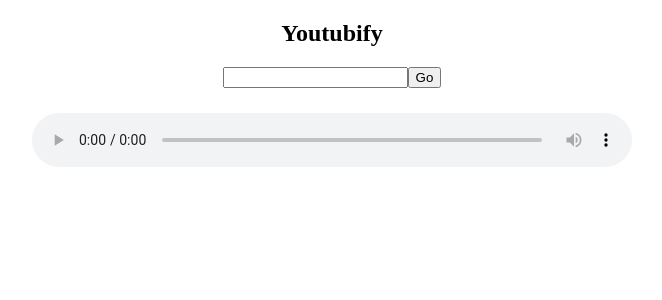
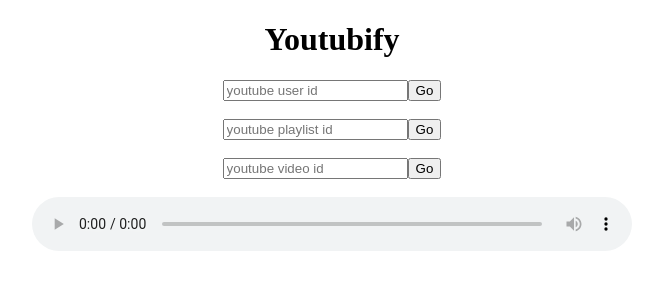
Before and after one commit to joaogsleite/youtubify, a React (Create React App) app: page / in a window 1280 px wide. Shown: the top 300 px of the page, without its empty margins (308-970 px from the left). Built offline with nearby package versions, Linux system fonts and the light colour scheme.

Commit message:
user playlists and videos

```diff
--- a/package.json
+++ b/package.json
@@ -38,5 +38,6 @@
       "last 1 firefox version",
       "last 1 safari version"
     ]
-  }
+  },
+  "devDependencies": {}
 }
--- a/src/App.css
+++ b/src/App.css
@@ -2,7 +2,10 @@
   text-align: center;
 }
 audio {
-  margin-top: 25px;
   width: 80%;
   max-width: 600px;
 }
+ul {
+  padding: 0;
+  list-style: none;
+}
--- a/src/App.tsx
+++ b/src/App.tsx
@@ -1,22 +1,68 @@
 import React, { useCallback, useState } from 'react';
 import './App.css';
-import { getDownloadUrl } from './services/youtube';
+import { getDownloadUrl, getPlaylists, getPlaylist } from './services/youtube';
 
 function App() {
-  const [url, setUrl] = useState()
+  const [url, setUrl] = useState<string>('')
+  const [user, setUser] = useState<string>('')
+  const [playlists, setPlaylists] = useState<string[]>()
+  const [playlistId, setPlaylistId] = useState<string>('')
+  const [videos, setVideos] = useState<string[]>()
   const handleChange = useCallback((event) => {
-    setUrl(event.target.value)
+    const value = event.target.value
+    switch(event.target.name) {
+      case 'url':
+        return setUrl(value)
+      case 'userId':
+        return setUser(value)
+      case 'playlistId':
+        return setPlaylistId(value)
+      default:
+        return
+    }
   }, [setUrl])
+  const fetchUser = useCallback(() => {
+    getPlaylists(user || '').then((playlists) => {
+      setPlaylists(playlists as string[])
+    })
+  }, [user, setPlaylists])
+  const fetchPlaylist = useCallback(() => {
+    getPlaylist(playlistId || '').then((videos) => {
+      setVideos(videos as string[])
+    })
+  }, [playlistId, setVideos])
   const handleClick = useCallback(async () => {
-    const audioUrl = await getDownloadUrl(url);
+    const audioUrl = await getDownloadUrl(url || '');
     setUrl(audioUrl)
   }, [setUrl, url]);
   return (
     <div className="App">
-      <h2>Youtubify</h2>
-      <input value={url} onChange={handleChange} />
+      <h1>Youtubify</h1>
+      <input placeholder="youtube user id" name="userId" value={user} onChange={handleChange} />
+      <button onClick={fetchUser}>Go</button>
+      {playlists && <>
+        <h2>Playlists</h2>
+        {playlists.map((playlist, index) =>
+          <p key={index}>
+            {playlist}
+          </p>
+        )}
+      </>}
+      <br /><br />
+      <input placeholder="youtube playlist id" name="playlistId" value={playlistId} onChange={handleChange} />
+      <button onClick={fetchPlaylist}>Go</button>
+      {videos && <>
+        <h2>Videos</h2>
+        {videos.map((video, index) =>
+          <p key={index}>
+            {video}
+          </p>
+        )}
+      </>}
+      <br /><br />
+      <input placeholder="youtube video id" name="url" value={url} onChange={handleChange} />
       <button onClick={handleClick}>Go</button>
-      <br />
+      <br /><br />
       <audio autoPlay controls src={url}></audio>
     </div>
   );
--- a/src/services/youtube.tsx
+++ b/src/services/youtube.ts
@@ -1,4 +1,5 @@
 import ytdl, { videoFormat } from 'ytdl-core';
+import { getKey } from '../utils/json';
 
 const originalFetch = window.fetch
 window.fetch = function(url: RequestInfo, init?: RequestInit | undefined) {
@@ -27,3 +28,27 @@
   });
   return format[0].url;
 }
+
+function scraper(url: string) {
+  return fetch(url).then((response) => {
+    return response.text();
+  }).then((content) => {
+    content = content.split('window["ytInitialData"] = {')[1].split('};')[0];
+    return JSON.parse('{'+content+'}');
+  })
+}
+
+export function getPlaylists(userId: string) {
+  return scraper(`https://www.youtube.com/user/${userId}/playlists`).catch(() => {
+    return scraper(`https://www.youtube.com/channel/${userId}/playlists`)
+  }).then((obj) => {
+    return getKey(obj, 'playlistId');
+  });
+}
+
+export function getPlaylist(playlistId: string) {
+  const url = `https://www.youtube.com/playlist?list=${playlistId}`
+  return scraper(url).then((obj) => {
+    return getKey(obj, 'videoId')
+  })
+}
--- /dev/null
+++ b/src/types/x-ray-scraper.d.ts
@@ -0,0 +1,3 @@
+declare module 'x-ray-scraper' {
+  export default any;
+}
--- /dev/null
+++ b/src/utils/json.ts
@@ -0,0 +1,32 @@
+
+export function unique(array: any[]): any[] {
+  return array.filter((value, index, self) => self.indexOf(value) === index)
+}
+
+export function getKey(obj: any, thekey: string): any {
+  const results: any[] = [];
+  function search(obj: any): any {
+    if (Array.isArray(obj)) {
+      for (const child of obj) {
+        const value = search(child);
+        if (value !== undefined) {
+          results.push(value)
+        }
+      }
+    } else if (typeof obj === 'object') {
+      const keys = Object.keys(obj)
+      for (const key of keys) {
+        if (key === thekey) {
+          results.push(obj[key])
+        } else {
+          const value = search(obj[key])
+          if (value !== undefined) {
+            results.push(value)
+          }
+        }
+      }
+    }
+  }
+  search(obj);
+  return unique(results);
+}
```
